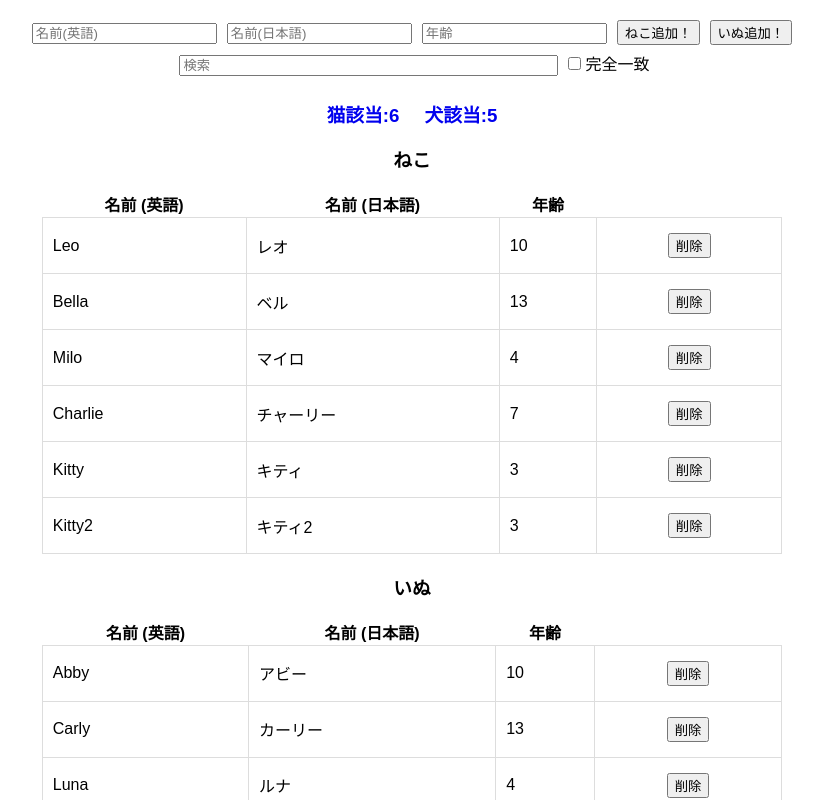
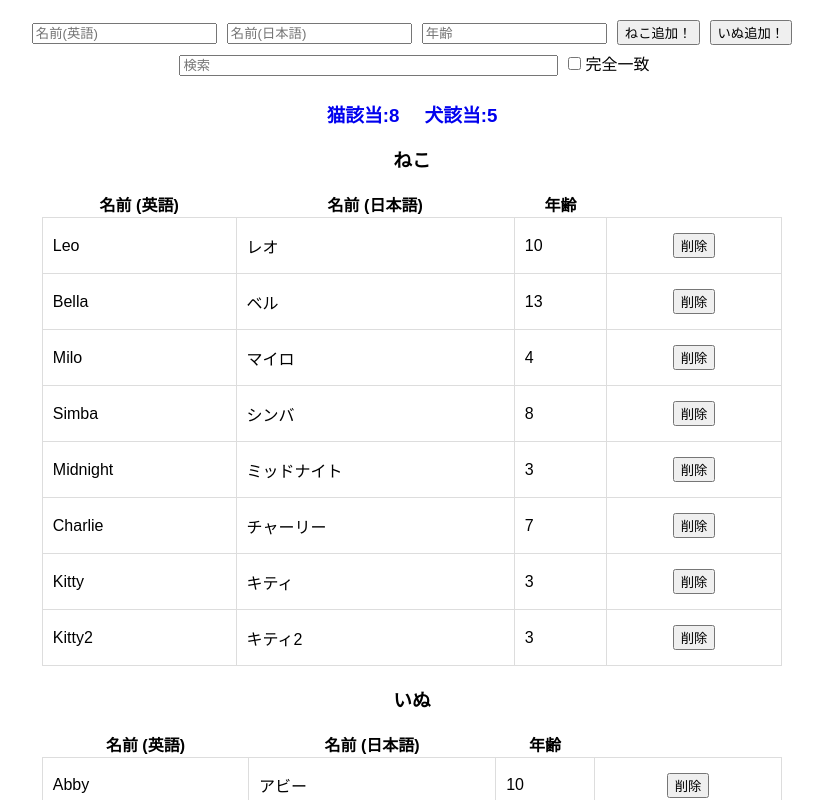
Before and after one commit to maasaami/myFirstApp, a Vue app: page / in a window 1280 px wide. Shown: the top 800 px of the page, without its empty margins (228-1051 px from the left). Built offline with nearby package versions, Linux system fonts and the light colour scheme.

Commit message:
Update catsTable.vue

```diff
--- a/src/components/catsTable.vue
+++ b/src/components/catsTable.vue
@@ -6,6 +6,8 @@ const namesOfCats = ref([
   {nameEn:'Leo', nameJa:'レオ', age:10},
   {nameEn:'Bella',nameJa:'ベル', age:13},
   {nameEn:'Milo', nameJa:'マイロ',age:4},
+  {nameEn:'Simba', nameJa:'シンバ',age:8},
+  {nameEn:'Midnight', nameJa:'ミッドナイト',age:3},
   {nameEn:'Charlie',nameJa:'チャーリー', age:7},
   {nameEn:'Kitty', nameJa:'キティ', age:3},
   {nameEn:'Kitty2', nameJa:'キティ2', age:3},
```
